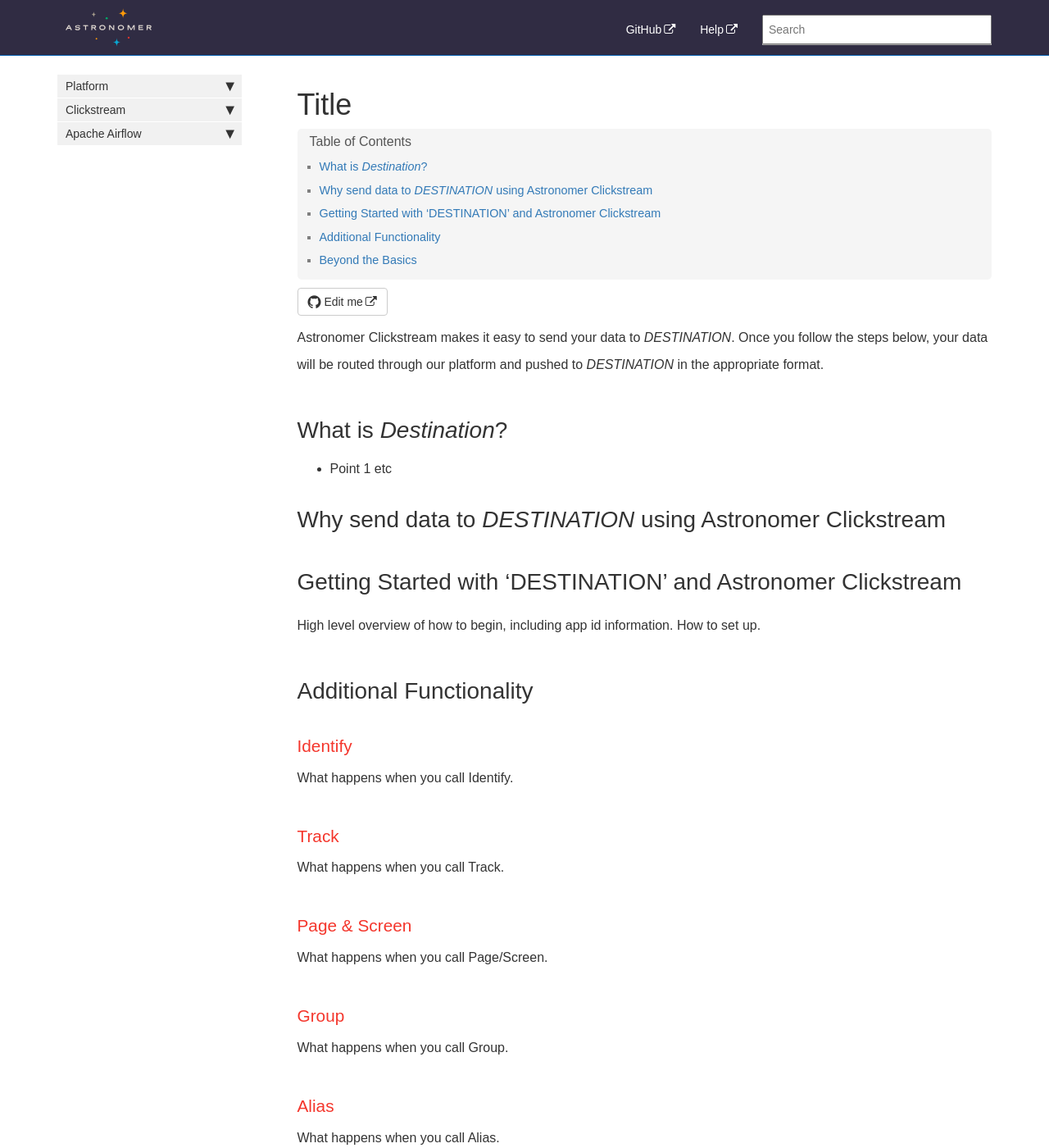
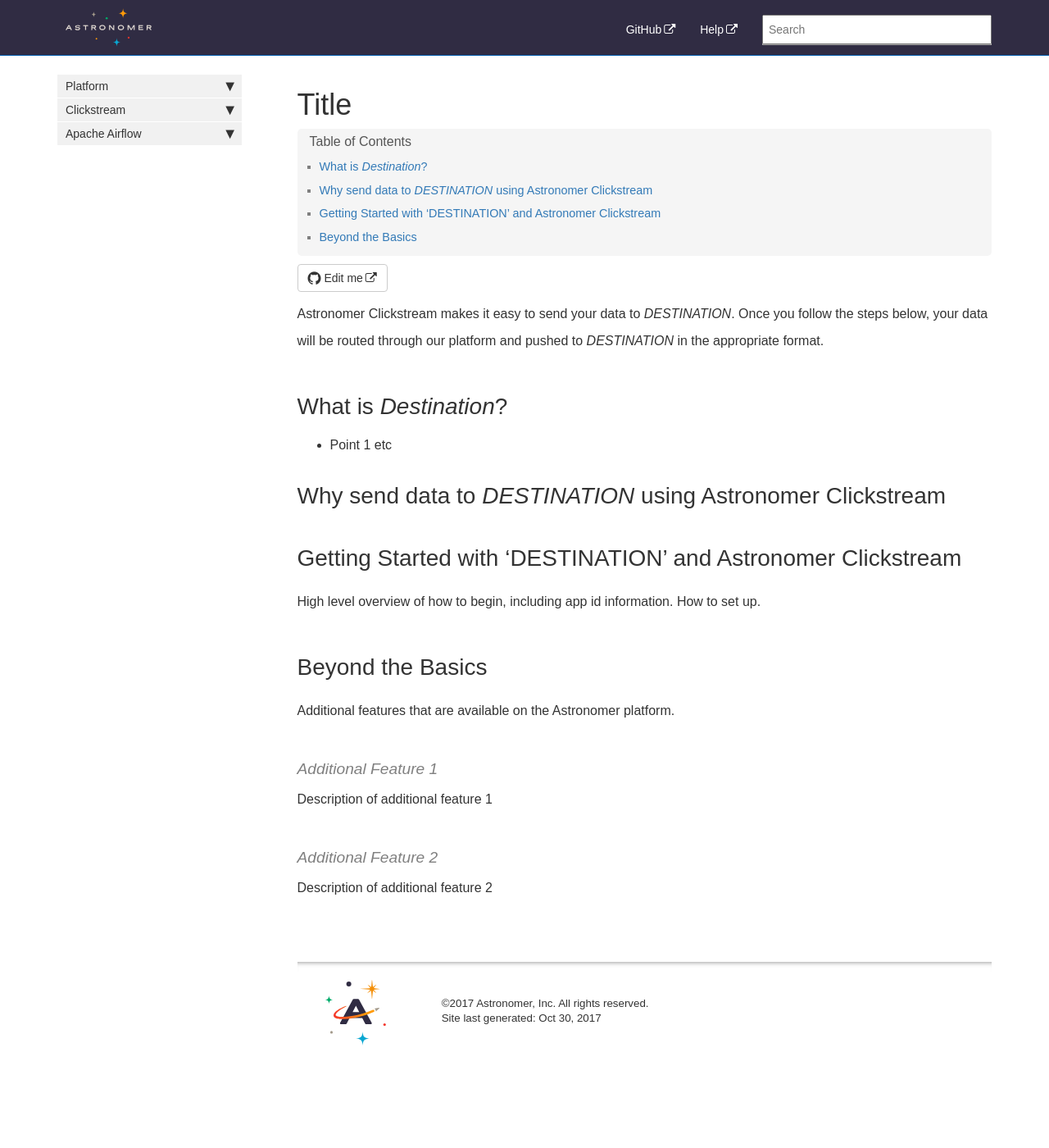
Before and after one commit to petedejoy/documentation, a Jekyll site: the page built from v2/clickstream/destinations/TEMPLATE.md, in a window 1280 px wide and 1400 px high. Shown: the whole window at 82% size. Built offline with Jekyll 4.4.1, drawn with Linux system fonts in a browser that asks for light colours; nearby versions of some CDN libraries; some web fonts are replaced; comment, search, counter and statistics services are not loaded.

Commit message:
VWO MVP Final #88

```diff
--- a/v2/clickstream/destinations/TEMPLATE.md
+++ b/v2/clickstream/destinations/TEMPLATE.md
@@ -15,22 +15,6 @@ etc
 ## Getting Started with 'DESTINATION' and Astronomer Clickstream
 High level overview of how to begin, including app id information. How to set up.
 
-## Additional Functionality
-
-### Identify
-What happens when you call Identify.
-
-### Track
-What happens when you call Track.
-
-### Page & Screen
-What happens when you call Page/Screen.
-
-### Group
-What happens when you call Group.
-
-### Alias
-What happens when you call Alias.
 
 ## Beyond the Basics
 Additional features that are available on the Astronomer platform.
```
Also changed, not shown: v2/clickstream/destinations/VWO.md (added, +51 -0 lines), v2/clickstream/destinations/google-tagmanager.md (+1 -1 lines).
